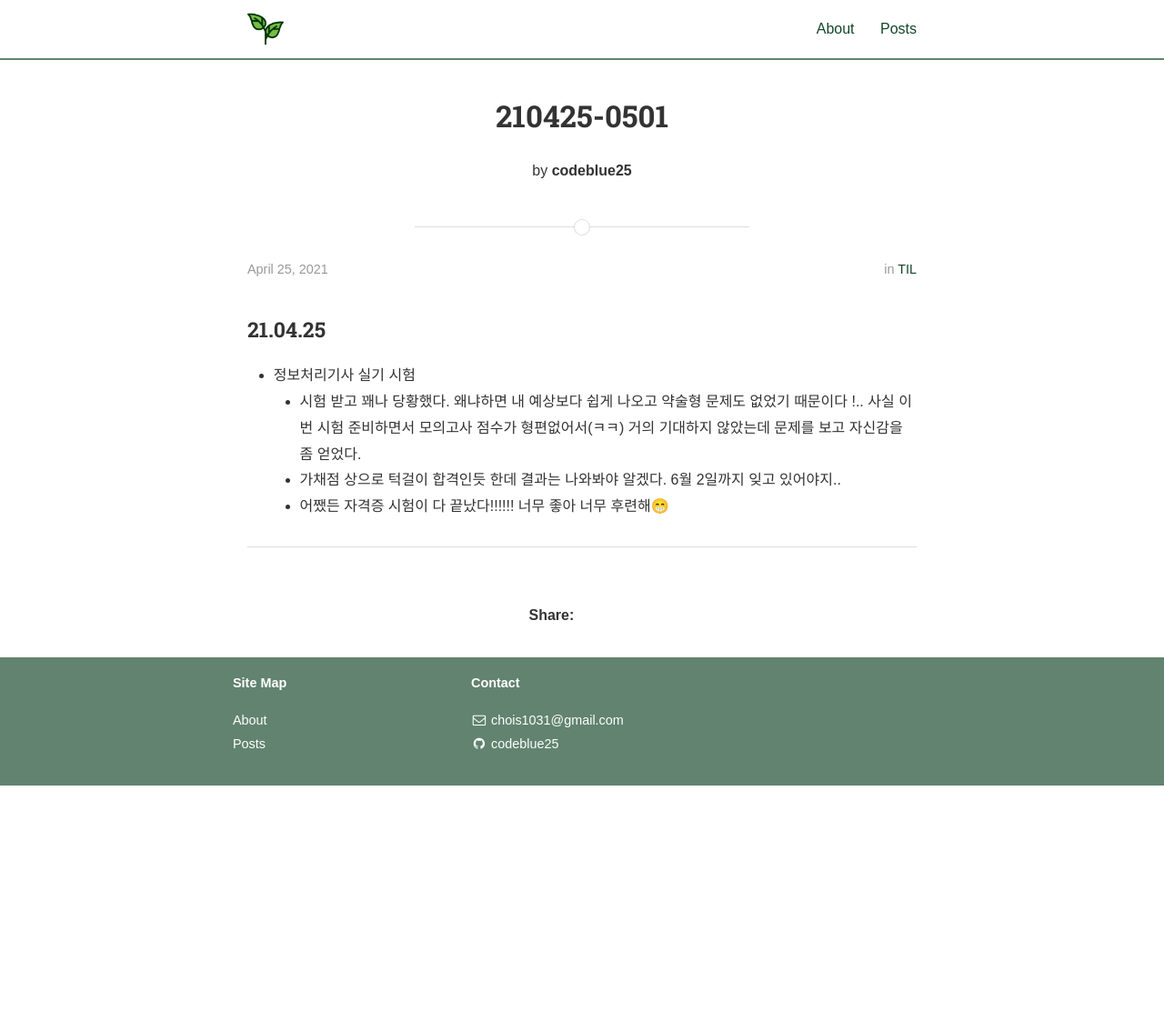
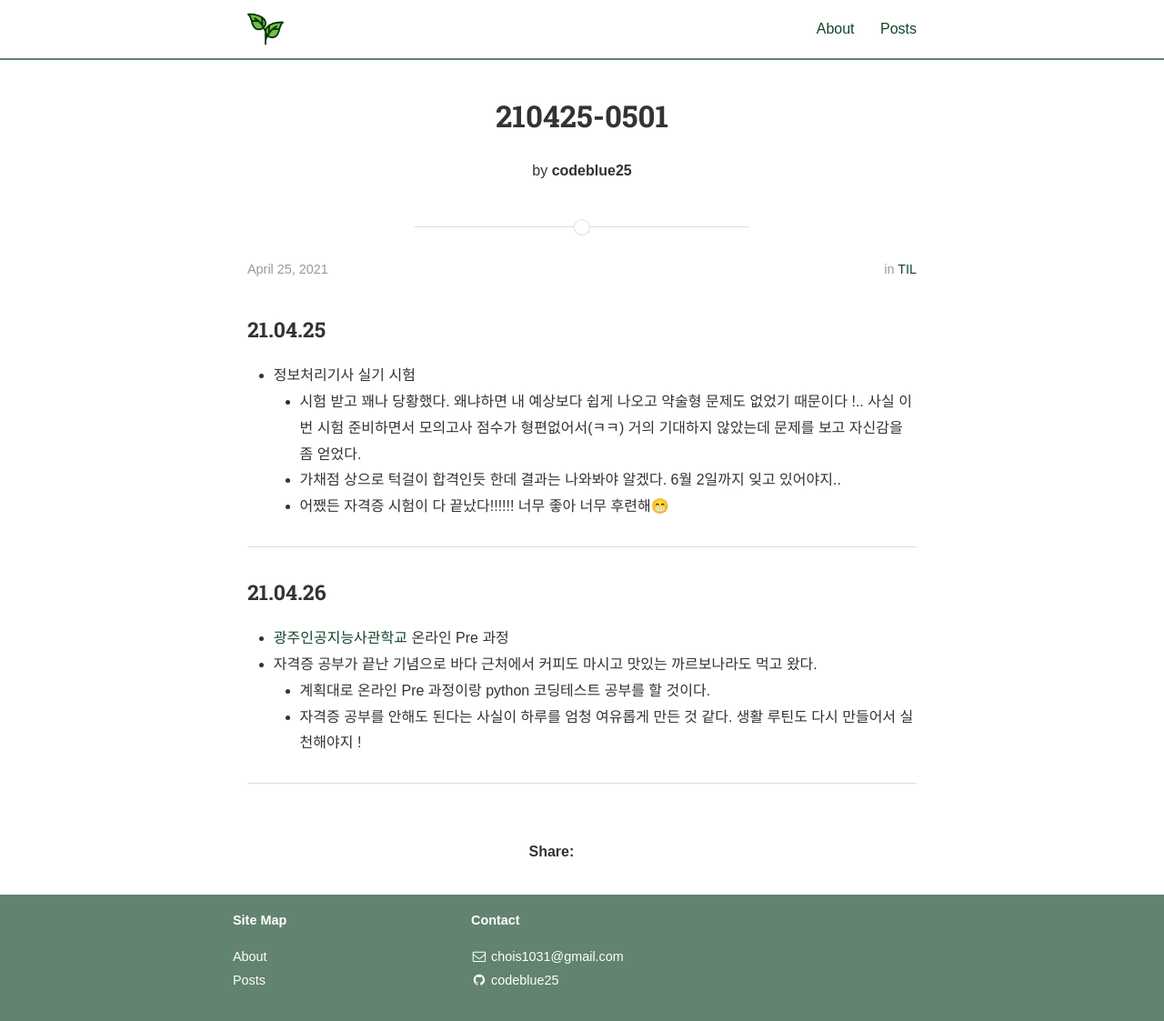
Before and after one commit to codeblue25/codeblue25.github.io, a Jekyll site: the page built from _posts/2021-04-25-0501.md, in a window 1280 px wide and 1124 px high. Shown: the whole window at 91% size. Built offline with Jekyll 4.4.1, drawn with Linux system fonts in a browser that asks for light colours; nearby versions of some CDN libraries; some web fonts are replaced; a style sheet for code colours, icons or effects is not loaded.

Commit message:
210426 TIL

```diff
--- a/_posts/2021-04-25-0501.md
+++ b/_posts/2021-04-25-0501.md
@@ -14,3 +14,12 @@ categories: TIL
   * 어쨌든 자격증 시험이 다 끝났다!!!!!! 너무 좋아 너무 후련해😁
 
 ---
+
+<h3>21.04.26</h3>
+
+* [광주인공지능사관학교](https://aischool.likelion.net/) 온라인 Pre 과정
+* 자격증 공부가 끝난 기념으로 바다 근처에서 커피도 마시고 맛있는 까르보나라도 먹고 왔다.
+  * 계획대로 온라인 Pre 과정이랑 python 코딩테스트 공부를 할 것이다.
+  * 자격증 공부를 안해도 된다는 사실이 하루를 엄청 여유롭게 만든 것 같다. 생활 루틴도 다시 만들어서 실천해야지 !
+
+---
```
